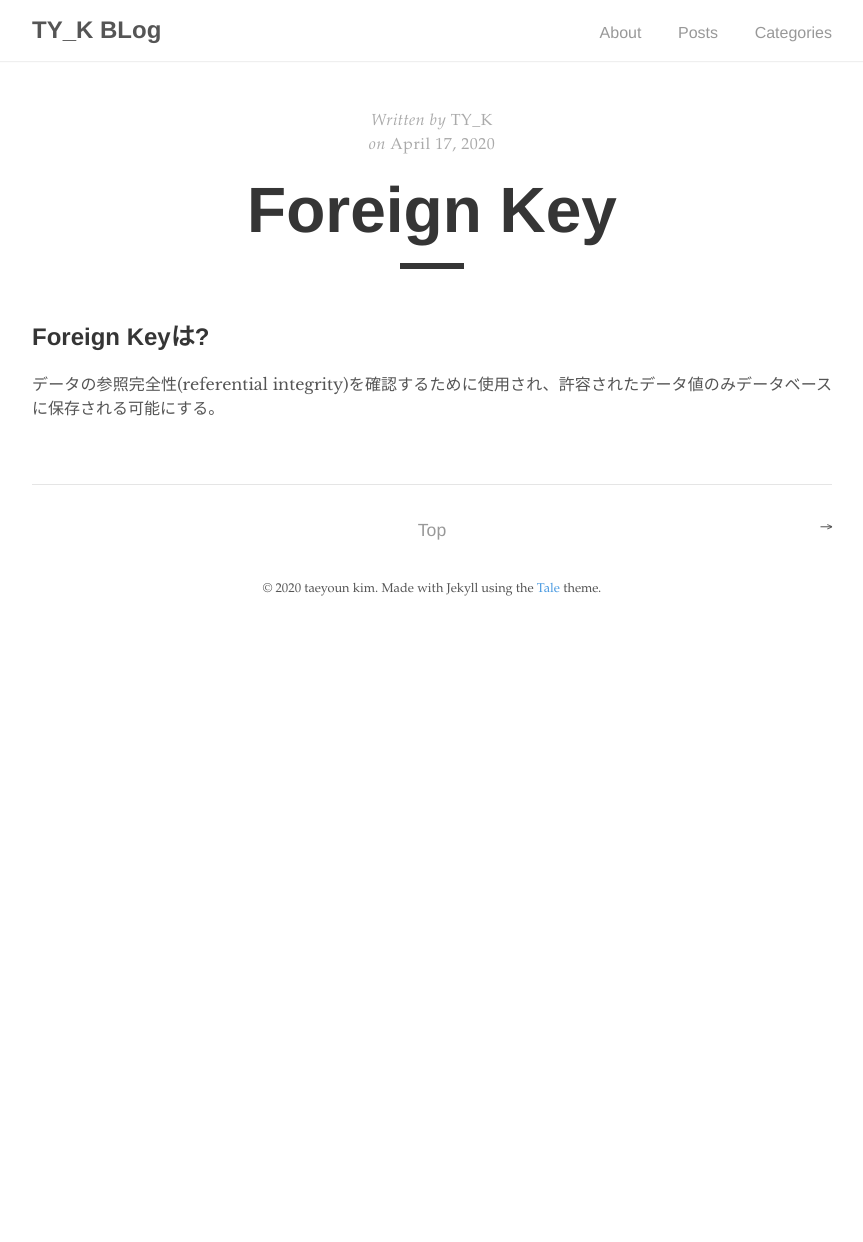
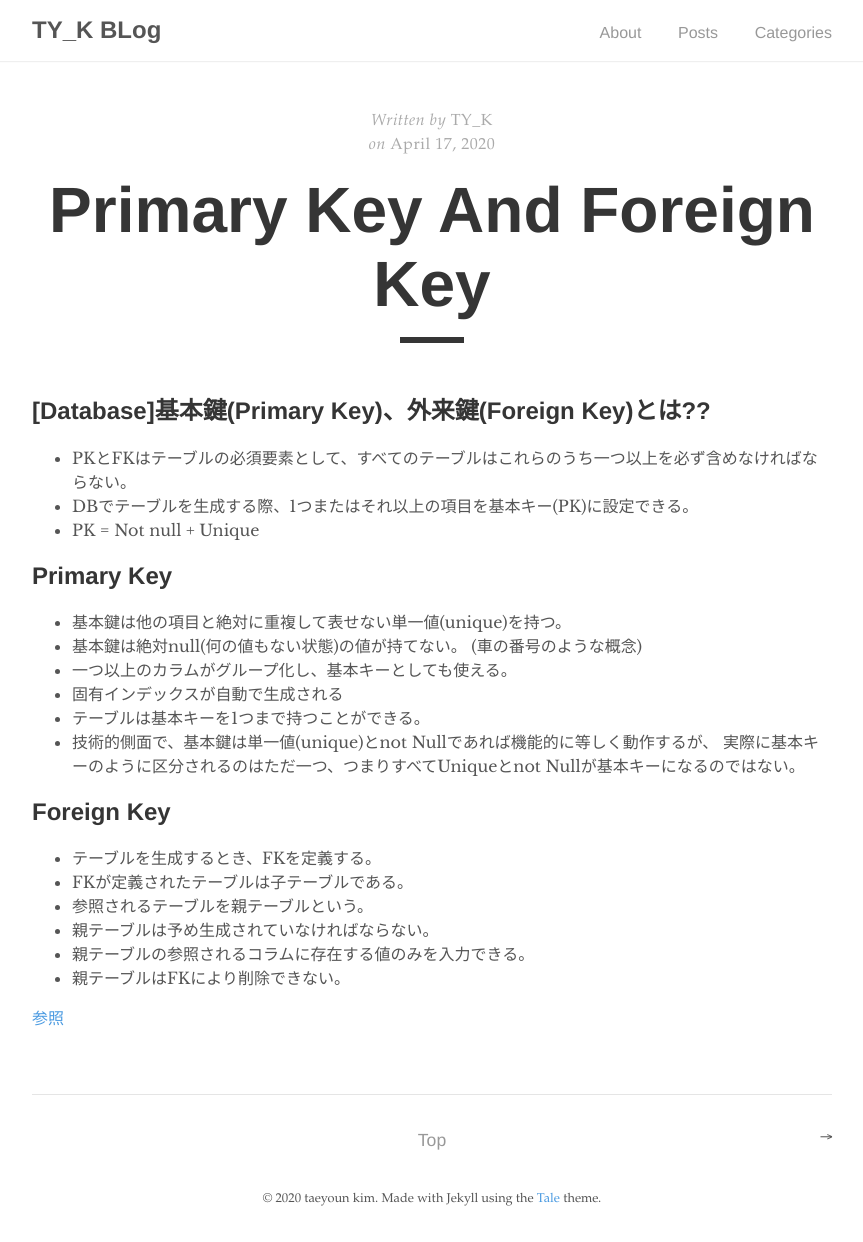
Before and after one commit to fure0/fure0.github.io, a Jekyll site: the page built from _posts/2020-04-17-ForeignKey-jp.md, in a window 1280 px wide. Shown: the whole page, without its empty margins (208-1071 px from the left). Built offline with Jekyll 4.4.1, drawn with Linux system fonts in a browser that asks for light colours; before the commit the page ends 900 px from its top, so only the background shows below that.

Commit message:
add content about PK FK

```diff
--- a/_posts/2020-04-17-ForeignKey-jp.md
+++ b/_posts/2020-04-17-ForeignKey-jp.md
@@ -1,10 +1,34 @@
 ---
 layout: post
 categories: "DB"
-title: "Foreign Key"
+title: "Primary Key And Foreign Key"
 author: "TY_K"
 ---
 
-## Foreign Keyは?
+## [Database]基本鍵(Primary Key)、外来鍵(Foreign Key)とは??
 
-データの参照完全性(referential integrity)を確認するために使用され、許容されたデータ値のみデータベースに保存される可能にする。
+* PKとFKはテーブルの必須要素として、すべてのテーブルはこれらのうち一つ以上を必ず含めなければならない。
+* DBでテーブルを生成する際、1つまたはそれ以上の項目を基本キー(PK)に設定できる。
+* PK = Not null + Unique
+
+## Primary Key
+* 基本鍵は他の項目と絶対に重複して表せない単一値(unique)を持つ。
+* 基本鍵は絶対null(何の値もない状態)の値が持てない。
+  (車の番号のような概念)
+* 一つ以上のカラムがグループ化し、基本キーとしても使える。
+* 固有インデックスが自動で生成される
+* テーブルは基本キーを1つまで持つことができる。
+* 技術的側面で、基本鍵は単一値(unique)とnot Nullであれば機能的に等しく動作するが、
+実際に基本キーのように区分されるのはただ一つ、つまりすべてUniqueとnot Nullが基本キーになるのではない。
+
+## Foreign Key
+* テーブルを生成するとき、FKを定義する。
+* FKが定義されたテーブルは子テーブルである。
+* 参照されるテーブルを親テーブルという。
+* 親テーブルは予め生成されていなければならない。
+* 親テーブルの参照されるコラムに存在する値のみを入力できる。
+* 親テーブルはFKにより削除できない。
+
+[参照][PKFK]
+
+[PKFK]: http://itnovice1.blogspot.com/2019/01/database-primary-key.html "PKFK"
```
